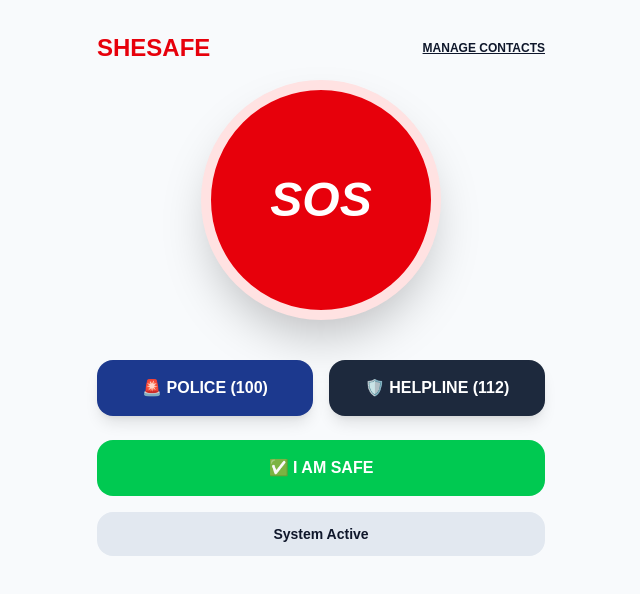
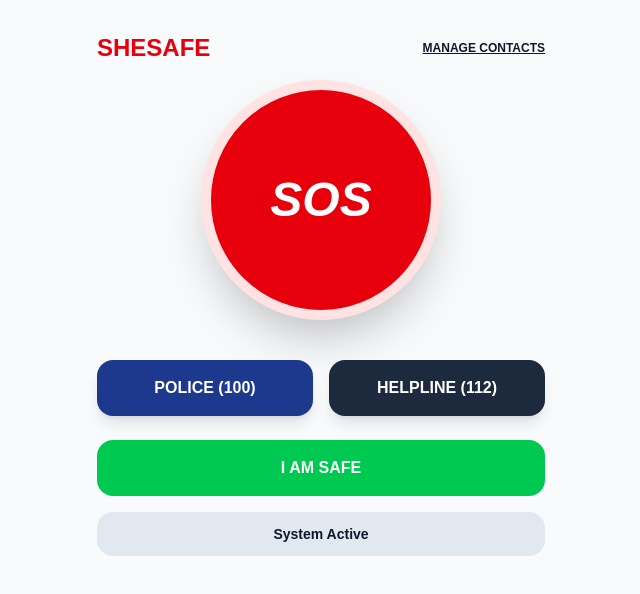
Before and after one commit to Poojakamblee/women-safety-site, a Next.js app: page / in a window 1280 px wide. Shown: the top 594 px of the page, without its empty margins (319-959 px from the left). Built offline with nearby package versions, Linux system fonts and the light colour scheme.

Commit message:
style: removed emojis from the UI

```diff
--- a/app/page.tsx
+++ b/app/page.tsx
@@ -112,12 +112,12 @@ export default function WomenSafetyApp() {
 
         {/* EMERGENCY ACTIONS */}
         <div className="w-full grid grid-cols-2 gap-4 mb-6">
-          <a href="tel:100" className="bg-blue-900 text-white py-4 rounded-2xl font-black text-center shadow-lg">🚨 POLICE (100)</a>
-          <a href="tel:112" className="bg-slate-800 text-white py-4 rounded-2xl font-black text-center shadow-lg">🛡️ HELPLINE (112)</a>
+          <a href="tel:100" className="bg-blue-900 text-white py-4 rounded-2xl font-black text-center shadow-lg"> POLICE (100)</a>
+          <a href="tel:112" className="bg-slate-800 text-white py-4 rounded-2xl font-black text-center shadow-lg"> HELPLINE (112)</a>
         </div>
 
         <button onClick={() => set(ref(db, `alerts/${userId}`), null)} className="w-full bg-green-500 text-white py-4 rounded-2xl font-bold mb-4">
-          ✅ I AM SAFE
+           I AM SAFE
         </button>
 
         <div className={`w-full p-3 rounded-2xl text-center text-sm font-bold ${darkMode ? 'bg-slate-800' : 'bg-slate-200'}`}>
```
